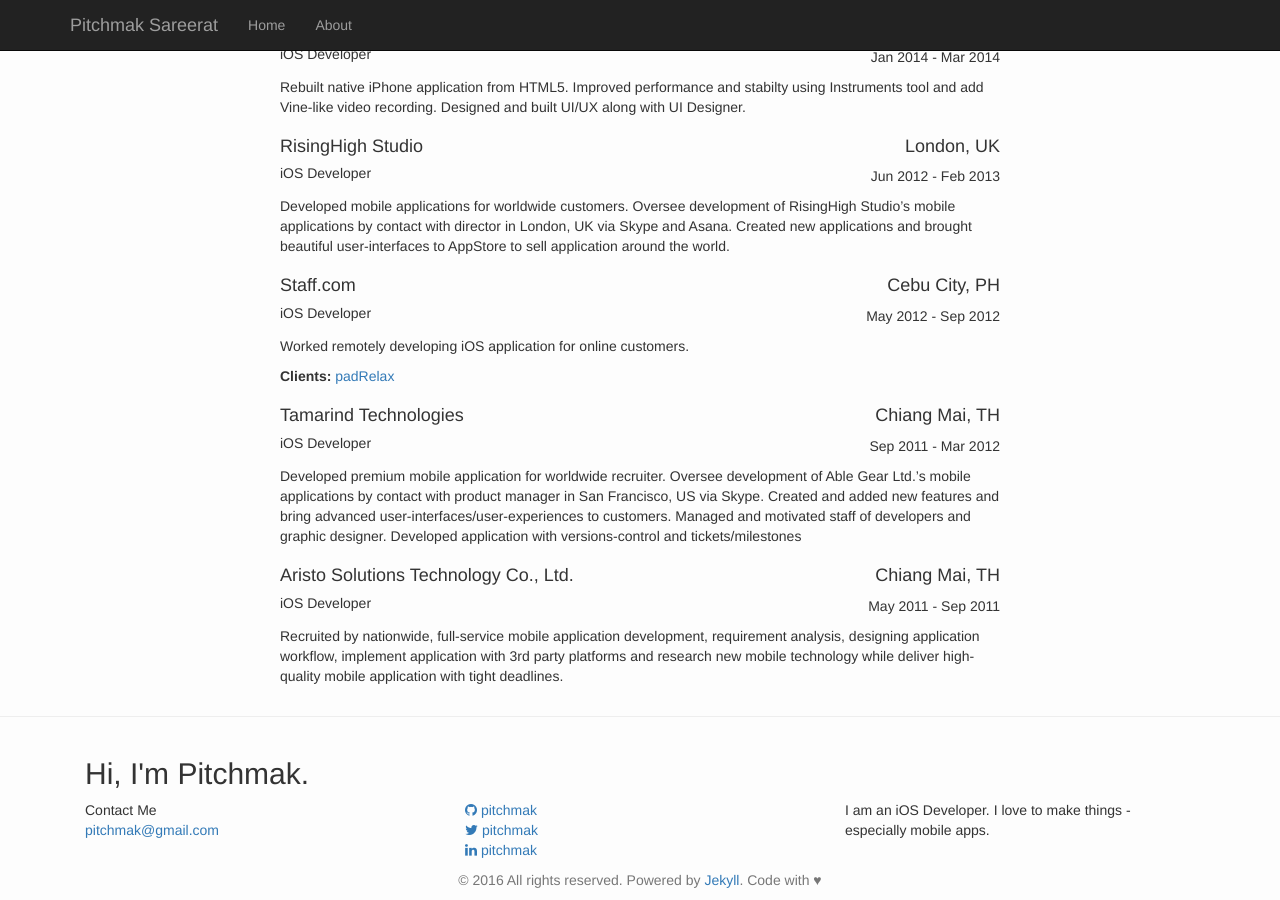
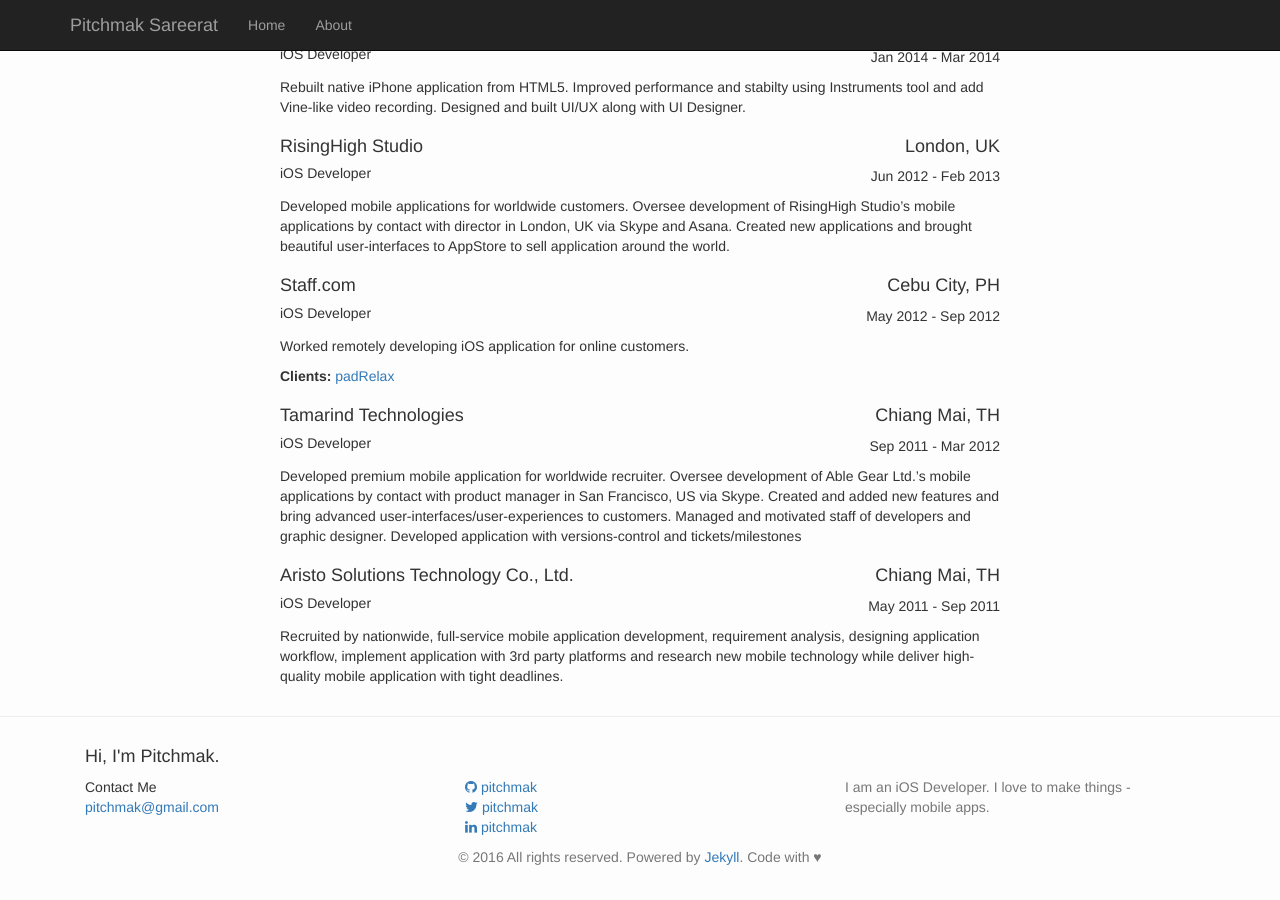
Before and after one commit to pitchmak/pitchmak.github.io, a Jekyll site: the page built from index.html, in a window 1280 px wide and 900 px high, scrolled down 942 px. Built offline with Jekyll 4.4.1, drawn with Linux system fonts in a browser that asks for light colours; nearby versions of some CDN libraries; after the commit the page ends 1819 px from its top, so only the background shows below that.

```diff
--- a/_includes/footer.html
+++ b/_includes/footer.html
@@ -2,7 +2,7 @@
 <footer>
     <div class="container">
         <div class="col-md-12">
-            <h2>{{ site.title }}</h2>
+            <h4>{{ site.title }}</h4>
         </div>
         <div class="col-md-4">
             <ul class="contact-list list-unstyled">
@@ -30,7 +30,7 @@
             </ul>
         </div>
         <div class="col-md-4">
-            <p>{{ site.description }}</p>
+            <p class="text-muted">{{ site.description }}</p>
         </div>
         <div class="col-md-12">
             <p class="text-muted text-center">© {{ site.time | date: '%Y' }} All rights reserved. Powered by <a href="http://jekyllrb.com/">Jekyll</a>. Code with ♥</p>
```
Also changed, not shown: _includes/head.html (+9 -1 lines).
